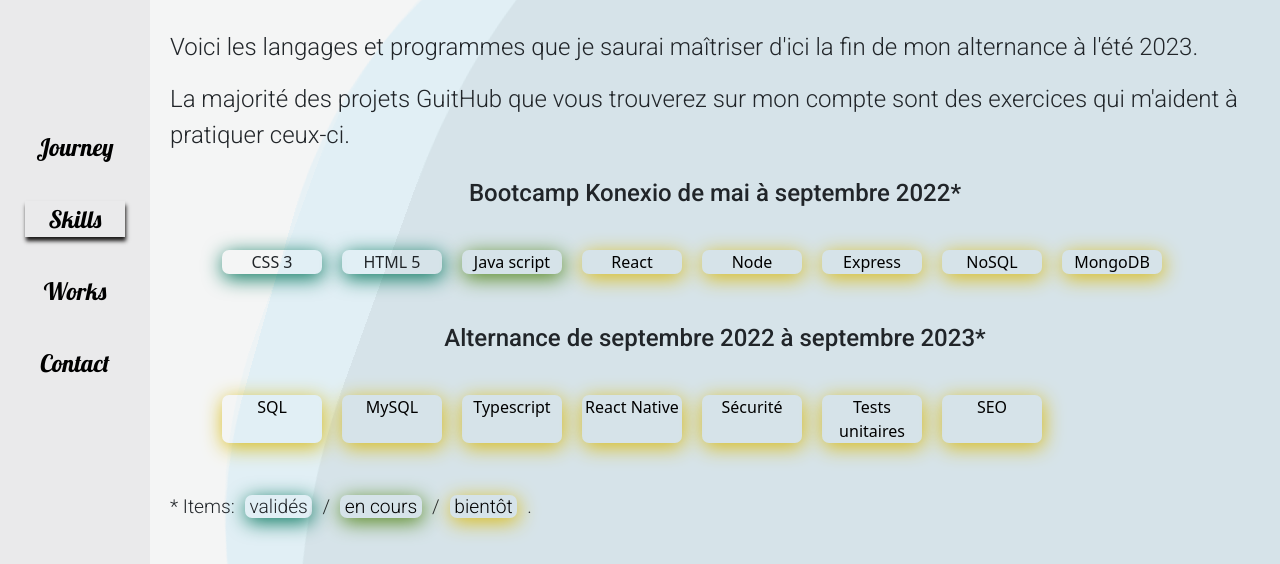
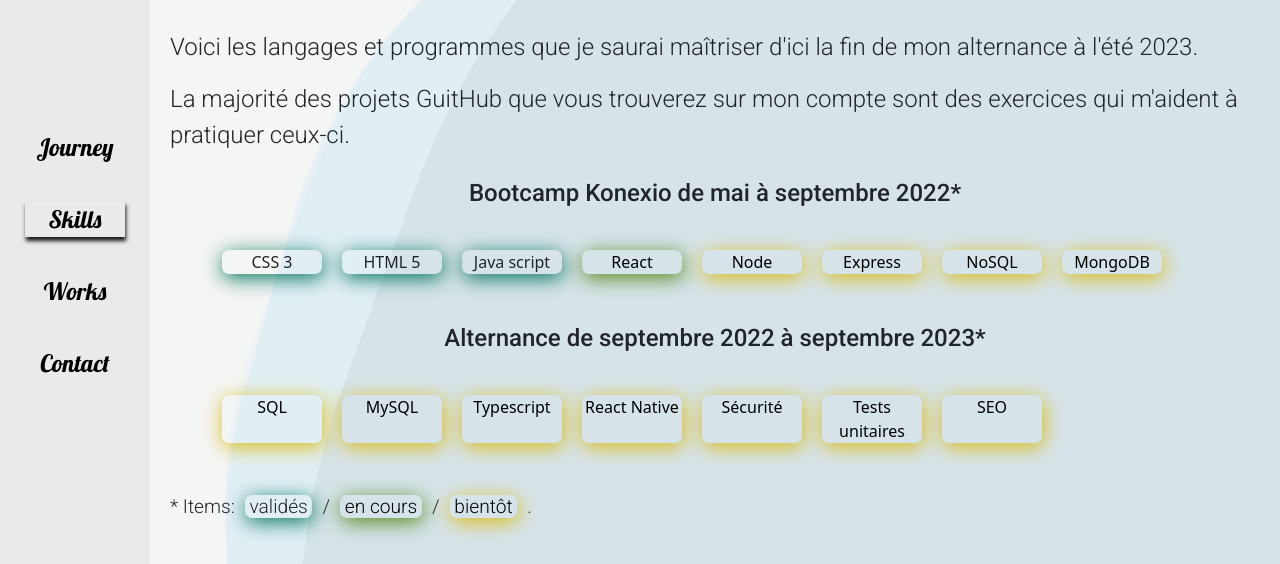
Before and after one commit to AurelienVERRIER/Portfolio, a plain HTML site: page skills.html in a window 1280 px wide. Shown: the part 152-716 px from the top of the page. Drawn offline with nearby package versions, Linux system fonts and the light colour scheme.

Commit message:
Skills updated

```diff
--- a/skills.html
+++ b/skills.html
@@ -67,8 +67,8 @@
             <ul>
               <li class="validated">CSS 3</li>
               <li class="validated">HTML 5</li>
-              <li class="on_going">Java script</li>
-              <li class="soon">React</li>
+              <li class="validated">Java script</li>
+              <li class="on_going">React</li>
               <li class="soon">Node</li>
               <li class="soon">Express</li>
               <li class="soon">NoSQL</li>
```
